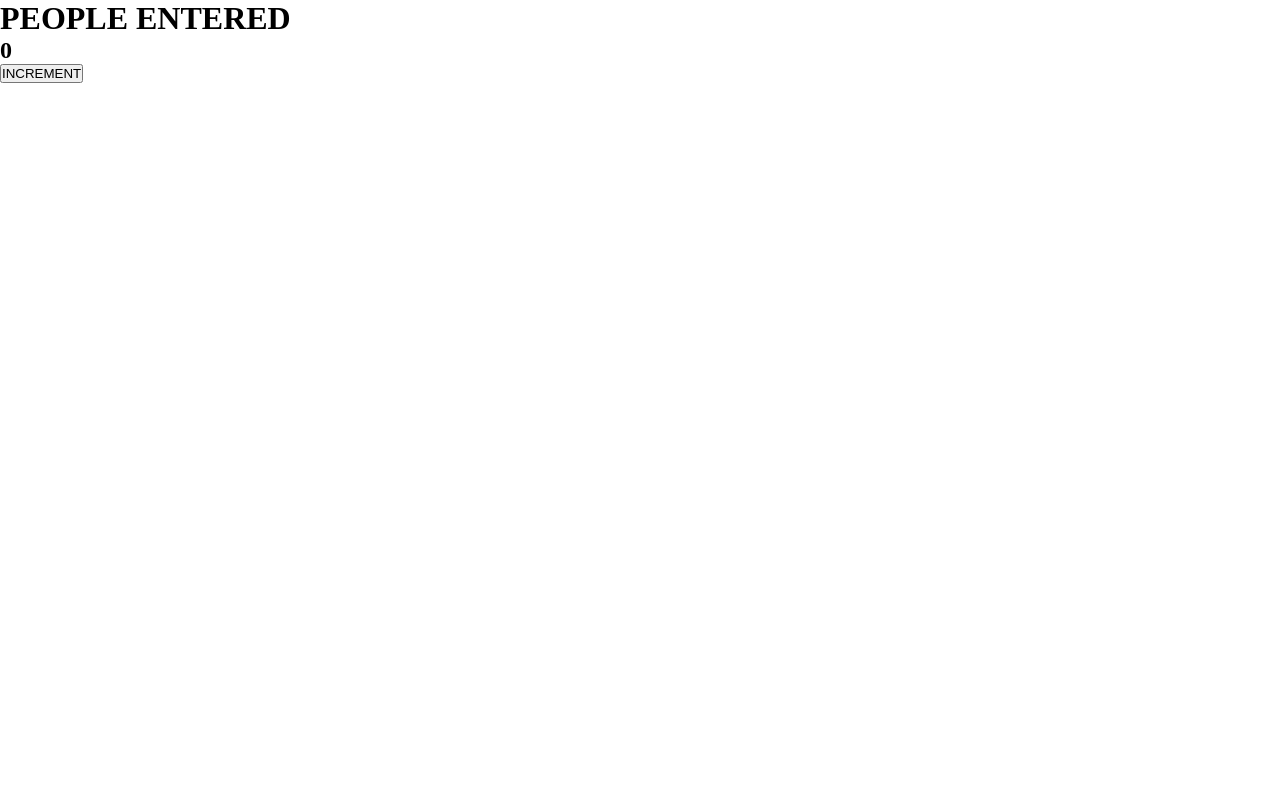
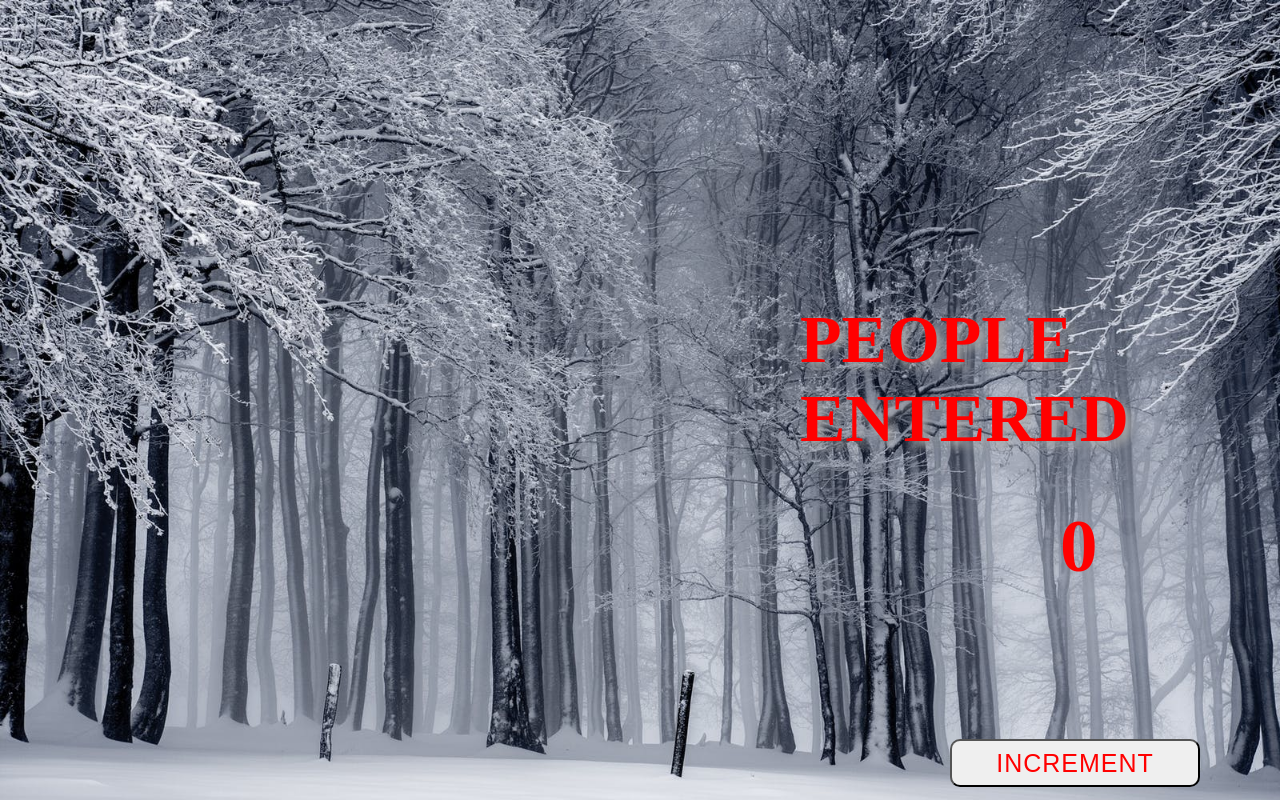
Before and after one commit to rudebeard/counter-app, a plain HTML site: page index.html in a window 1280 px wide. Drawn offline with Linux system fonts and the light colour scheme.

Commit message:
counter app is ready to use

```diff
--- a/index.html
+++ b/index.html
@@ -10,7 +10,7 @@
 <body>
   <h1>PEOPLE ENTERED</h1>
   <h2 id="count-el">0</h2>
-  <button id="increment-btn">INCREMENT</button>
+  <button id="increment-btn" onclick="increment()">INCREMENT</button>
   <script src="main.js"></script>
 </body>
 </html>
--- a/main.css
+++ b/main.css
@@ -2,3 +2,39 @@
   padding: 0;
   margin: 0;
 }
+body{
+  background-image: url(./images/winter.jpeg);
+  box-sizing: border-box;
+  padding-left: 800px;
+  background-size: cover;
+  padding-top: 300px;
+}
+h1{
+  color: red;
+  font-size: 68px;
+  font-weight: 600;
+  text-shadow: 5px 5px 8px darkgray;
+}
+#count-el{
+  color: rgb(255, 0, 0);
+  font-size: 75px;
+  padding-top: 45px;
+  padding-left: 260px;
+}
+#increment-btn{
+  width: 250px;
+  height: 48px;
+  font-size: 25px;
+  color: red;
+  letter-spacing: 1px;
+  margin-left: 150px;
+  margin-top: 150px;
+  border-radius: 10px;
+
+}
+#increment-btn:hover{
+  color: whitesmoke;
+  background-color: red;
+  cursor: pointer;
+  transition: 0.5s;
+}
--- a/main.js
+++ b/main.js
@@ -0,0 +1,9 @@
+let countEl = document.getElementById("count-el");
+let count=0;
+
+function increment(){
+  count = count+1;
+  countEl.innerText =count;
+  console.log(count)
+
+}
```
